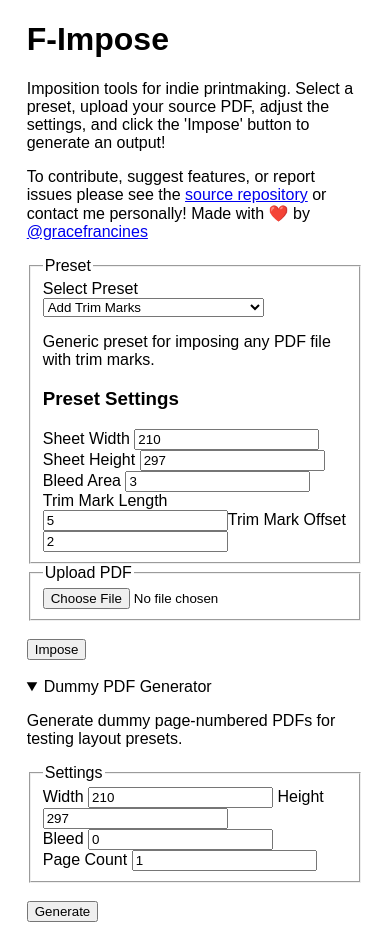
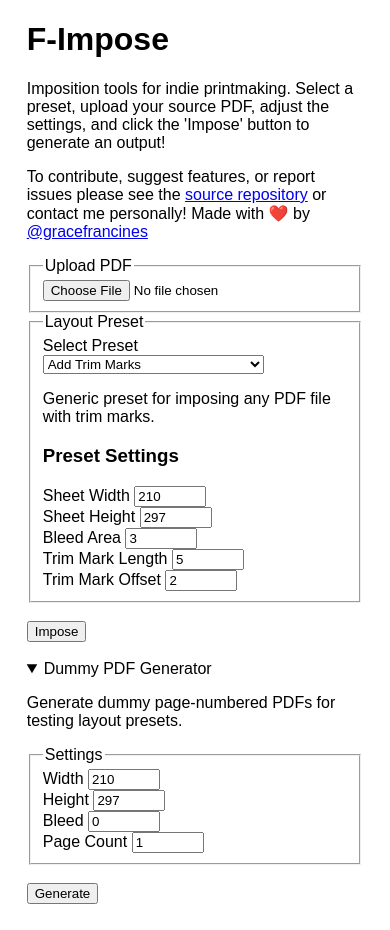
Before and after one commit to gfrancine/f-impose, a React (Vite) app: page / in a window 390 px wide. Both pictures are taken after a click on the heading "Dummy PDF Generator". Built offline with nearby package versions, Linux system fonts and the light colour scheme.

Commit message:
vanity: various minor UI tweaks

```diff
--- a/src/components/App.css
+++ b/src/components/App.css
@@ -3,3 +3,13 @@
   max-width: 48rem;
   margin: auto;
 }
+
+.app fieldset input[type="number"] {
+  width: 4rem;
+}
+
+@media screen and (max-width: 560px) {
+  .app fieldset label {
+    display: block;
+  }
+}
--- a/src/components/App.tsx
+++ b/src/components/App.tsx
@@ -75,7 +75,16 @@ function App() {
         <a href="https://instagram.com/gracefrancines">@gracefrancines</a>
       </p>
       <fieldset>
-        <legend>Preset</legend>
+        <legend>Upload PDF</legend>
+        <input
+          type="file"
+          accept=".pdf"
+          onChange={handleFileUpload}
+          disabled={isProcessing}
+        />
+      </fieldset>
+      <fieldset>
+        <legend>Layout Preset</legend>
         <label>
           Select Preset{" "}
           <select
@@ -97,15 +106,6 @@ function App() {
           onChange={(v) => setRawSettings(v)}
         />
       </fieldset>
-      <fieldset>
-        <legend>Upload PDF</legend>
-        <input
-          type="file"
-          accept=".pdf"
-          onChange={handleFileUpload}
-          disabled={isProcessing}
-        />
-      </fieldset>
       <br />
       <button onClick={impose}>Impose</button>
       <br />
--- a/src/components/DummyGenerator.tsx
+++ b/src/components/DummyGenerator.tsx
@@ -71,6 +71,7 @@ export default function DummyGenerator() {
         <p>Generate dummy page-numbered PDFs for testing layout presets.</p>
         <fieldset>
           <legend>Settings</legend>
+          <div>
             <label>
               Width{" "}
               <input
@@ -89,7 +90,9 @@ export default function DummyGenerator() {
                 onChange={(e) => setStrHeight(e.target.value)}
               />
             </label>
-          <br />
+          </div>
+
+          <div>
             <label>
               Bleed{" "}
               <input
@@ -99,7 +102,8 @@ export default function DummyGenerator() {
                 onChange={(e) => setStrBleed(e.target.value)}
               />
             </label>
-          <br />
+          </div>
+          <div>
             <label>
               Page Count{" "}
               <input
@@ -109,6 +113,7 @@ export default function DummyGenerator() {
                 onChange={(e) => setStrPageCount(e.target.value)}
               />
             </label>
+          </div>
         </fieldset>
         <br />
         <button onClick={generateDummyPdf}>Generate</button>
--- a/src/components/SettingsForm.tsx
+++ b/src/components/SettingsForm.tsx
@@ -78,8 +78,9 @@ export default function SettingsForm({
   const fallback = (v: string, defaultValue: unknown) =>
     v !== undefined ? v : "" + defaultValue;
 
-  const schemaItemToElement = (item: SettingsItemSchema) =>
-    item.type === "inputRow" ? (
+  const schemaItemToElement = (item: SettingsItemSchema) => (
+    <>
+      {item.type === "inputRow" ? (
         <div>{item.inputs.map((input) => schemaItemToElement(input))}</div>
       ) : item.type === "number" ? (
         <NumberInput
@@ -95,6 +96,8 @@ export default function SettingsForm({
         />
       ) : (
         <></>
+      )}{" "}
+    </>
   );
   return (
     <div>
```
Lines whose indentation alone changed are shown as unchanged.
